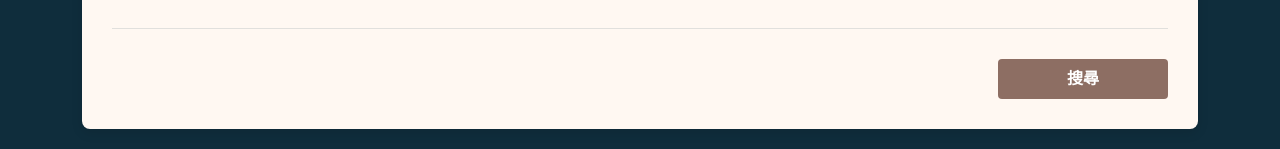
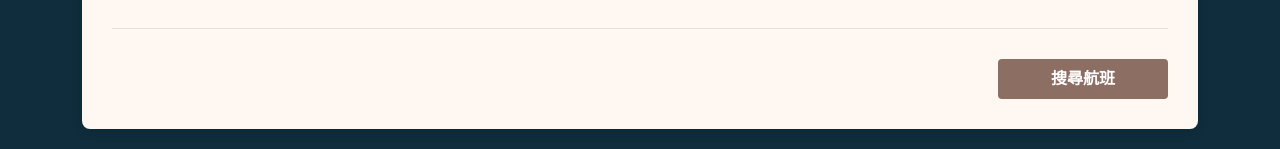
Before and after one commit to YuYu0u0/nchu-team2-starlux-3dseatmap-demo, a Vue app: page /booking in a window 1280 px wide. Shown: the part 520-669 px from the top of the page. Built offline with nearby package versions, Linux system fonts and the light colour scheme.

Commit message:
修改搜尋按鈕文字

```diff
--- a/src/components/BookingForm.vue
+++ b/src/components/BookingForm.vue
@@ -72,7 +72,7 @@
 
       <!-- 下層區塊 -->
       <div class="form-lower">
-        <button class="search-button" @click="handleSearch">搜尋</button>
+        <button class="search-button" @click="handleSearch">搜尋航班</button>
       </div>
     </div>
 
```
